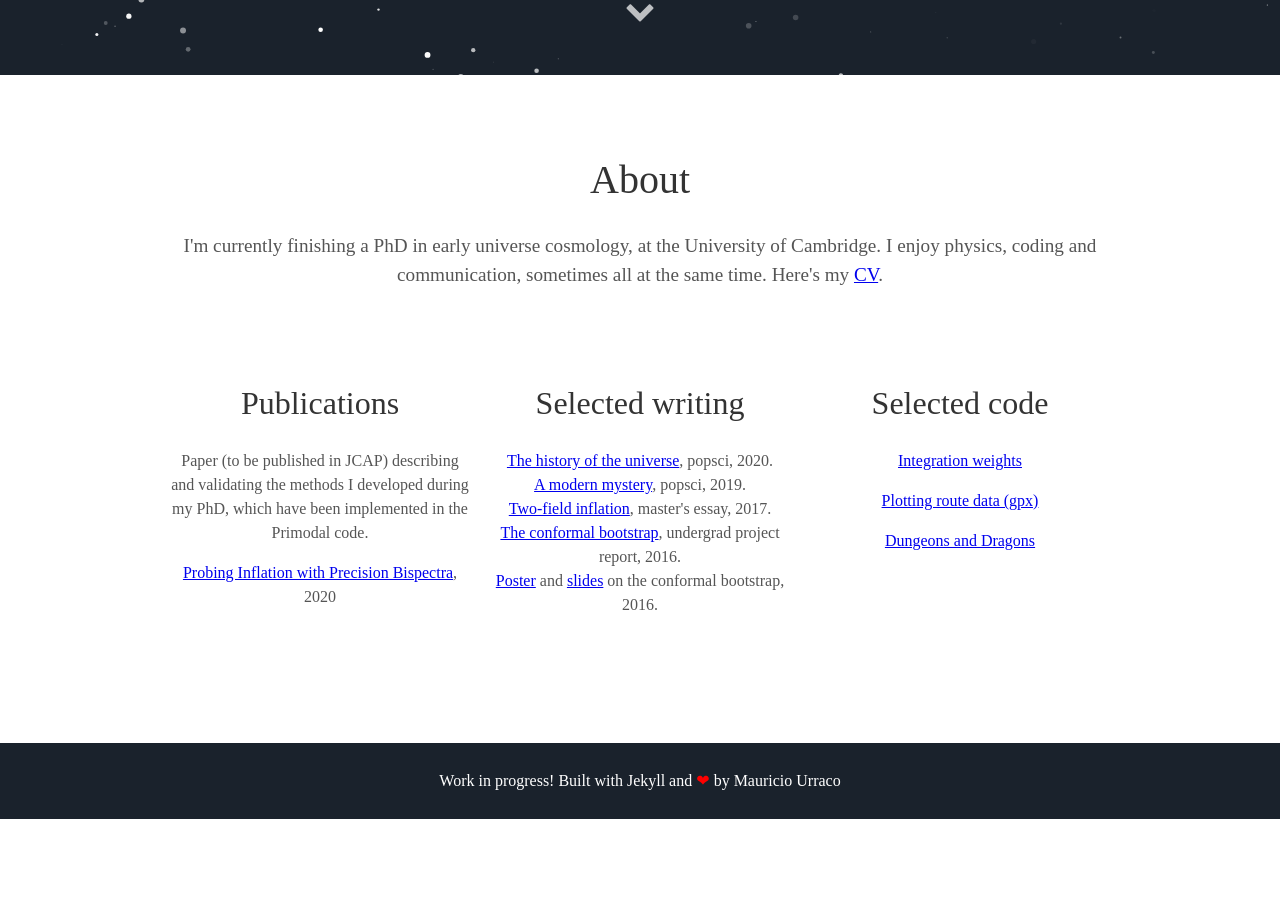
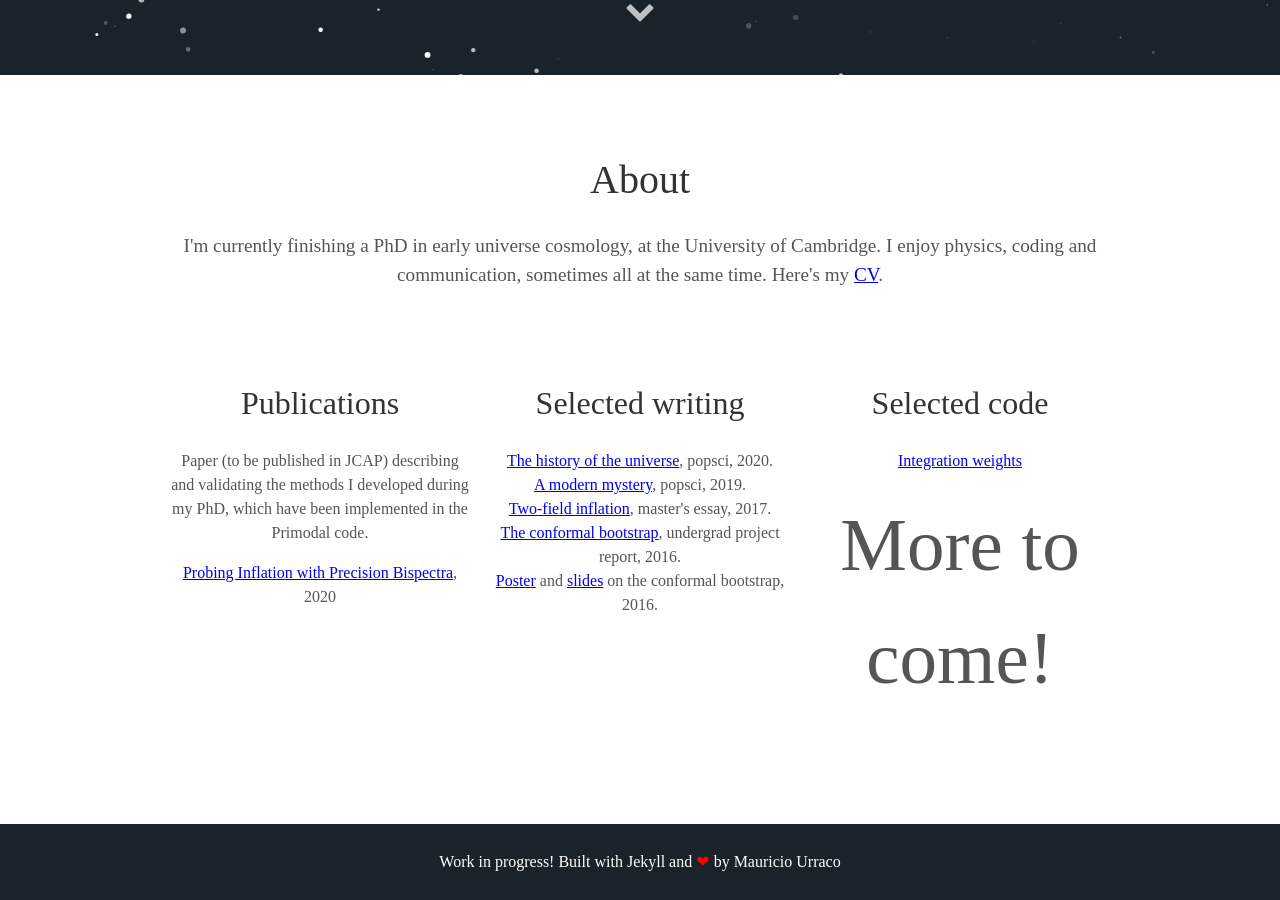
Before and after one commit to pc559/pc559.github.io, a Jekyll site: the page built from index.html, in a window 1280 px wide and 900 px high, scrolled down 825 px. Built offline with Jekyll 4.4.1, drawn with Linux system fonts in a browser that asks for light colours; some web fonts are replaced; before the commit the page ends 1644 px from its top, so only the background shows below that.

```diff
--- a/_includes/about.html
+++ b/_includes/about.html
@@ -25,8 +25,9 @@
   </div>
   <div class="tech">
     <h2>Selected code</h2>
-    <p><a href="temp">Integration weights</a></p>
-    <p><a href="temp">Plotting route data (gpx)</a></p>
-    <p><a href="temp">Dungeons and Dragons</a></p>
+    <p><a href="https://github.com/pc559/arbitrary_points_integrator">Integration weights</a></p>
+    More to come!
+    <!--<p><a href="temp">Plotting route data (gpx)</a></p>
+    <p><a href="temp">Dungeons and Dragons</a></p>-->
   </div>
 </div>
```
